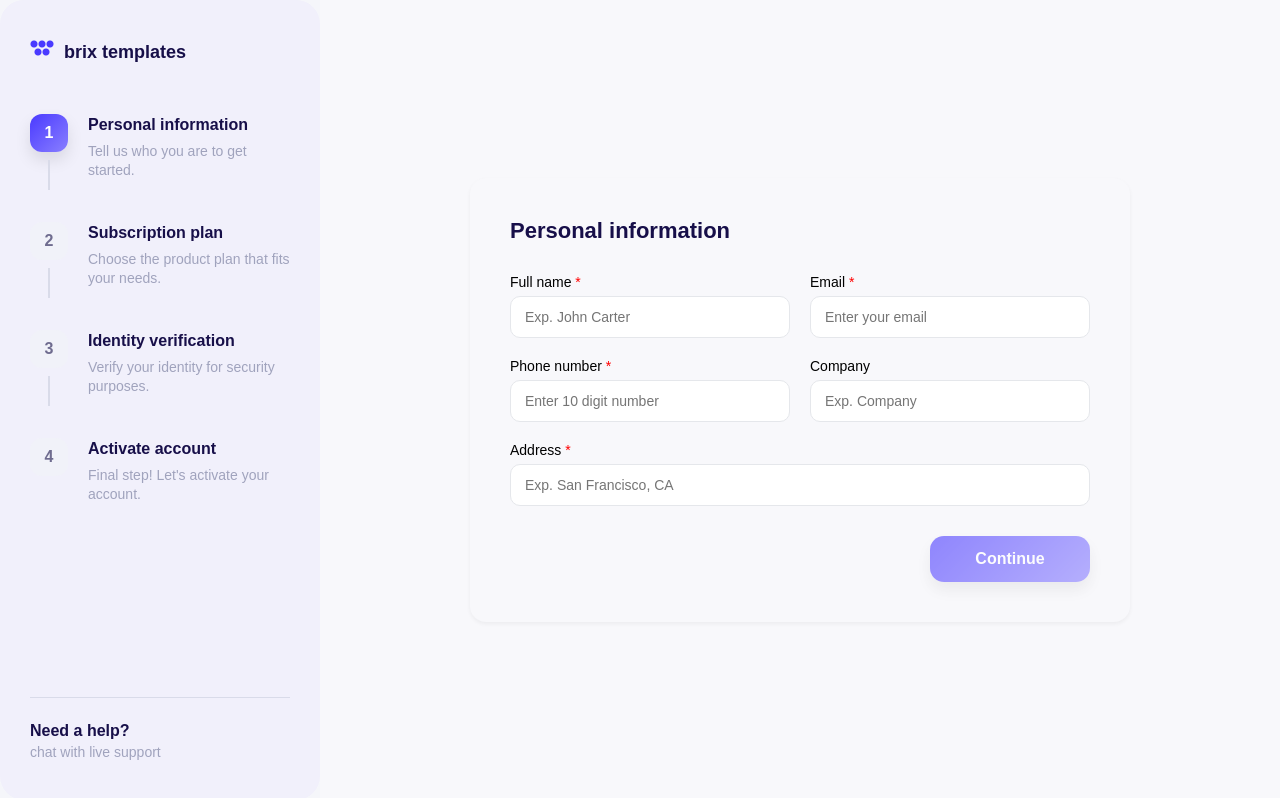
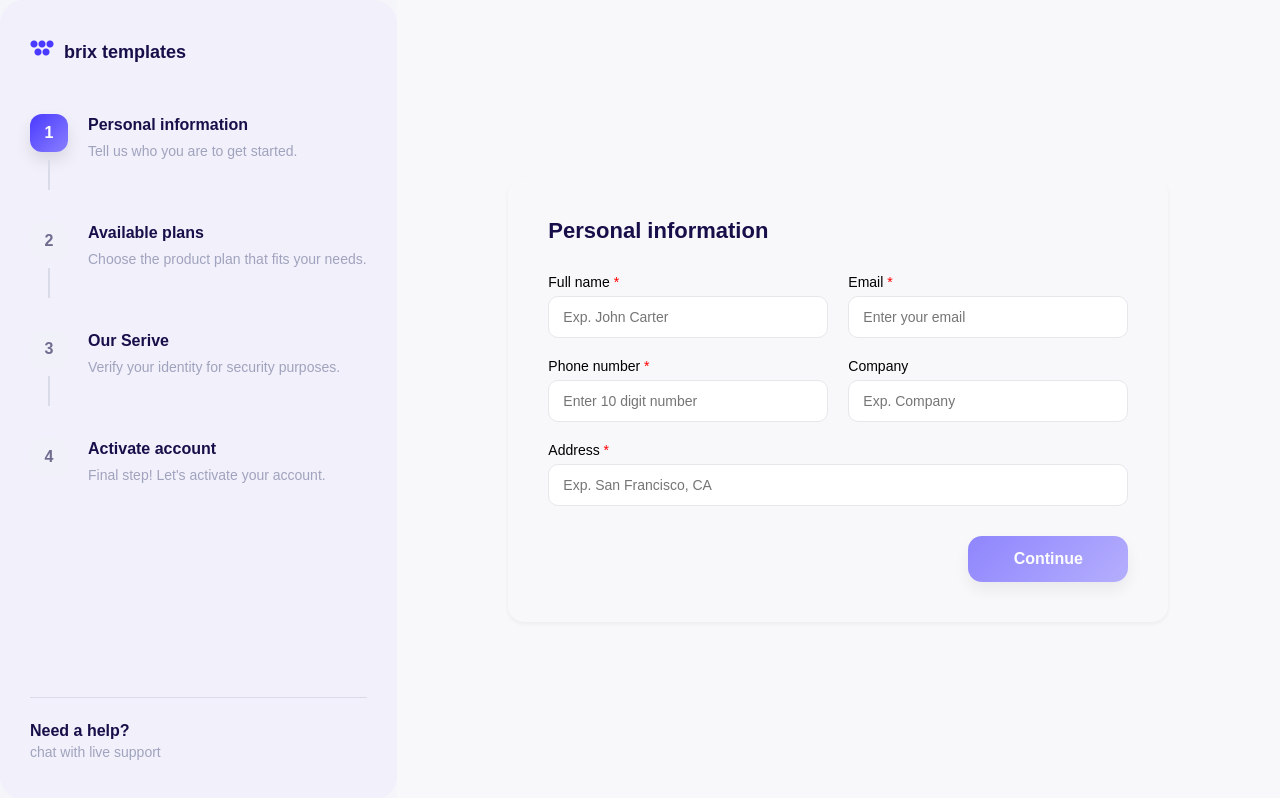
Before and after one commit to shivanijaswal873/brix-project, a Next.js app: page / in a window 1280 px wide. Built offline with nearby package versions, Linux system fonts and the light colour scheme.

Commit message:
fixed sidebar section css issue

```diff
--- /dev/null
+++ b/app/components/Sidebar/Sidebar-data.js
@@ -0,0 +1,22 @@
+export const steps = [
+  {
+    id: 1,
+    title: "Personal information",
+    description: "Tell us who you are to get started.",
+  },
+  {
+    id: 2,
+    title: "Available plans",
+    description: "Choose the product plan that fits your needs.",
+  },
+  {
+    id: 3,
+    title: "Our Serive",
+    description: "Verify your identity for security purposes.",
+  },
+  {
+    id: 4,
+    title: "Activate account",
+    description: "Final step! Let's activate your account.",
+  },
+];
--- a/app/components/Sidebar/Sidebar.module.scss
+++ b/app/components/Sidebar/Sidebar.module.scss
@@ -3,8 +3,9 @@
 @use "../../styles/abstracts/typography" as *;
 
 .sidebar {
-  width: 320px;
   min-height: 100vh;
+  min-width: 320px;
+  flex-shrink: 0;
   background: $purple-200;
   padding: 40px 30px;
   display: flex;
--- a/app/components/Sidebar/Sidebar.tsx
+++ b/app/components/Sidebar/Sidebar.tsx
@@ -1,7 +1,7 @@
 "use client";
 
 import styles from "./Sidebar.module.scss";
-import {steps} from "@/app/data/Sidebar-data";
+import {steps} from "./Sidebar-data";
 
 interface Props {
   currentStep: number;
```
Also changed, not shown: app/Styles/base/_global.scss (line endings or trailing spaces).
